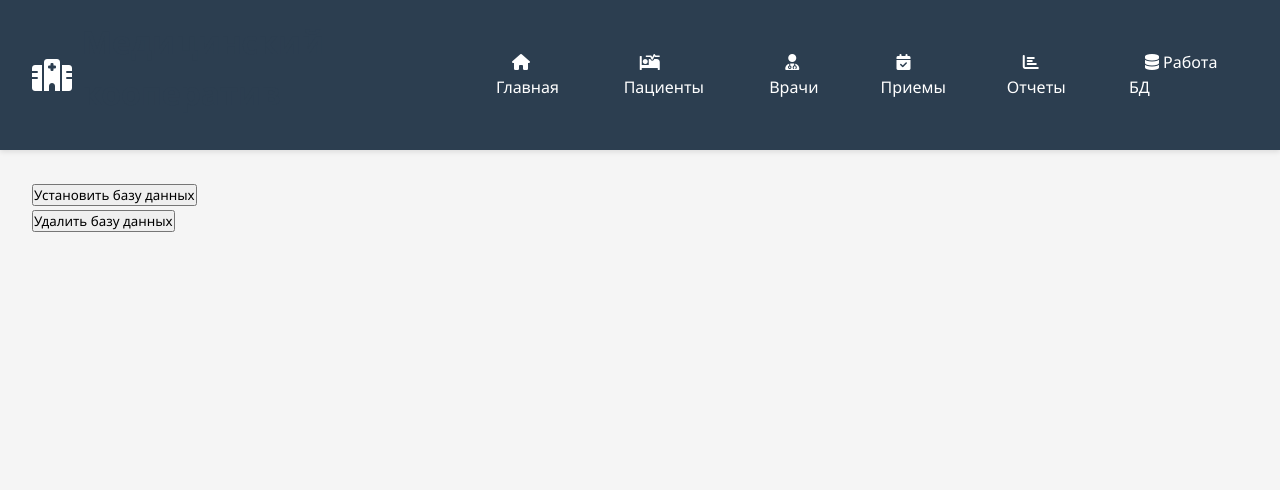
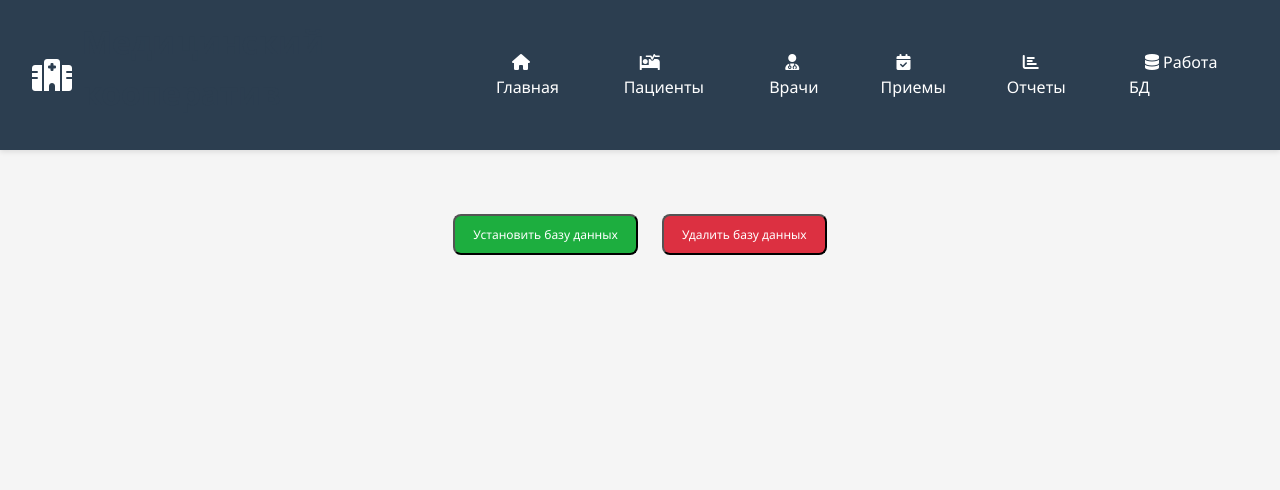
Before and after one commit to le-blyad/medical_cooperative, a PHP site: page /workdb.php in a window 1280 px wide. Shown: the top 490 px of the page. Run offline with PHP 8.4, Linux system fonts and the light colour scheme.

Commit message:
стиль для кнопок

```diff
--- a/css/style.css
+++ b/css/style.css
@@ -179,3 +179,34 @@ h1, h2, h3 {
     background-color: rgba(0,0,0,0.2);
     margin-top: 2rem;
 }
+
+.button-container {
+    margin-top: 2em;
+    display: flex;
+    justify-content: center;
+    gap: 1.5em;
+}
+
+.action-button {
+    align-items: center;
+    color: white;
+    padding: 0.8em 1.5em;
+    border-radius: 8px;
+    font-size: 12px;
+}
+
+.action-button.install {
+    background-color: #1dae3f;
+}
+
+.action-button.install:hover {
+    background-color: #1c8032;
+}
+
+.action-button.uninstall {
+    background-color: #dc3041;
+}
+
+.action-button.uninstall:hover {
+    background-color: #c32030;
+}
```
